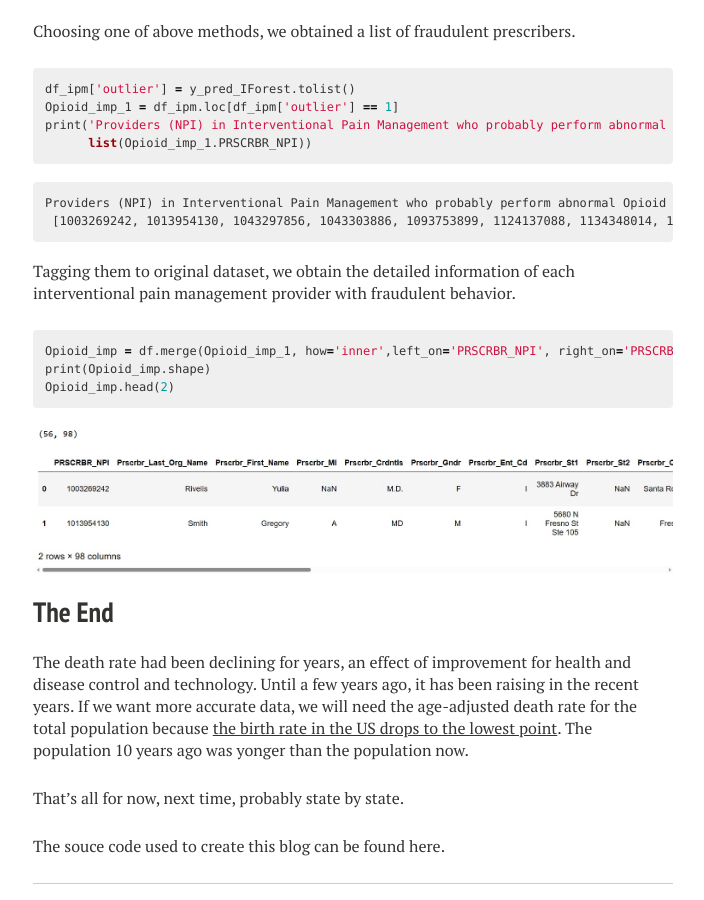
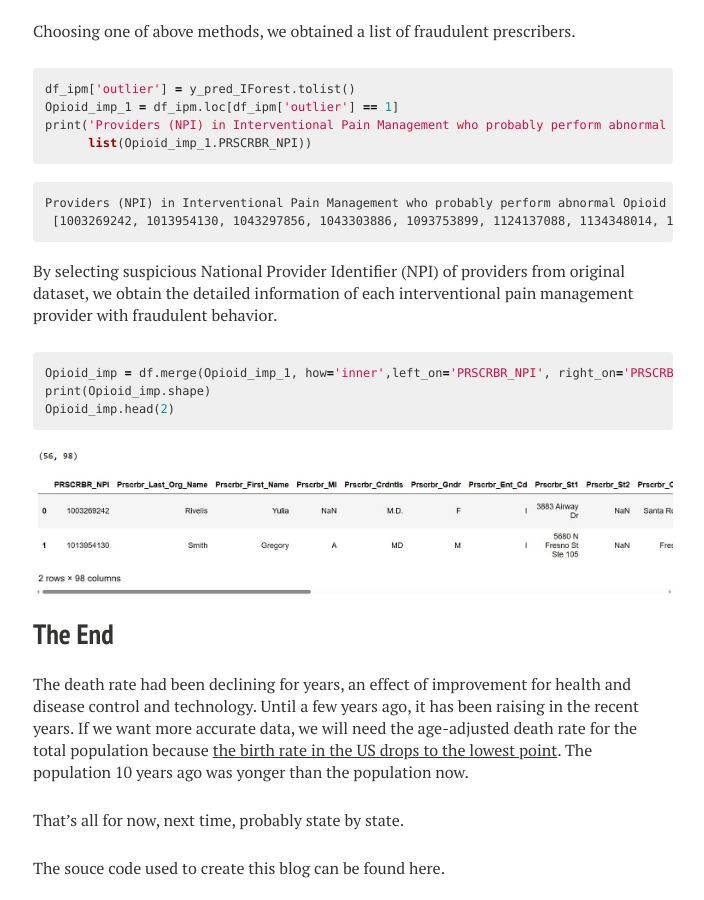
Before and after one commit to Janzhuj/janzhuj.github.io, a Jekyll site: the page built from _posts/2023-08-23-Medicare-Part-D-Claims-Segmentation-and-Anomaly-Detection.md, in a window 1280 px wide and 900 px high, scrolled down 8667 px. Shown: the whole window, without its empty margins (287-991 px from the left). Built offline with Jekyll 4.4.1, drawn with Linux system fonts in a browser that asks for light colours; nearby versions of some CDN libraries; library files that are not in the unit come from our copies; comment, search, counter and statistics services are not loaded.

Commit message:
Update 2023-08-23-Medicare-Part-D-Claims-Segmentation-and-Anomaly-Detection.md

```diff
--- a/_posts/2023-08-23-Medicare-Part-D-Claims-Segmentation-and-Anomaly-Detection.md
+++ b/_posts/2023-08-23-Medicare-Part-D-Claims-Segmentation-and-Anomaly-Detection.md
@@ -112,7 +112,7 @@ Providers (NPI) in Interventional Pain Management who probably perform abnormal
  [1003269242, 1013954130, 1043297856, 1043303886, 1093753899, 1124137088, 1134348014, 1154345585, 1215000468, 1245264621, 1245438597, 1255305124, 1306038674, 1316941305, 1336170216, 1336180314, 1336432038, 1346230612, 1346274792, 1376907774, 1417189812, 1447200761, 1457351322, 1457418386, 1457434268, 1477565208, 1518922657, 1548273501, 1558353078, 1558501320, 1568410900, 1568585081, 1568677300, 1619934858, 1619950375, 1639167091, 1669662151, 1679511638, 1679572994, 1689600041, 1699717181, 1730400193, 1750451258, 1780874446, 1801819206, 1821088451, 1831457357, 1891775961, 1891781753, 1902005721, 1912993478, 1932109170, 1932182763, 1942599253, 1992702039, 1992904528]
 {% endhighlight %}
 
-Tagging them to original dataset, we obtain the detailed information of each interventional pain management provider with fraudulent behavior.
+By selecting suspicious National Provider Identifier (NPI) of providers from original dataset, we obtain the detailed information of each interventional pain management provider with fraudulent behavior.
 
 {% highlight r %}
 Opioid_imp = df.merge(Opioid_imp_1, how='inner',left_on='PRSCRBR_NPI', right_on='PRSCRBR_NPI')
```
